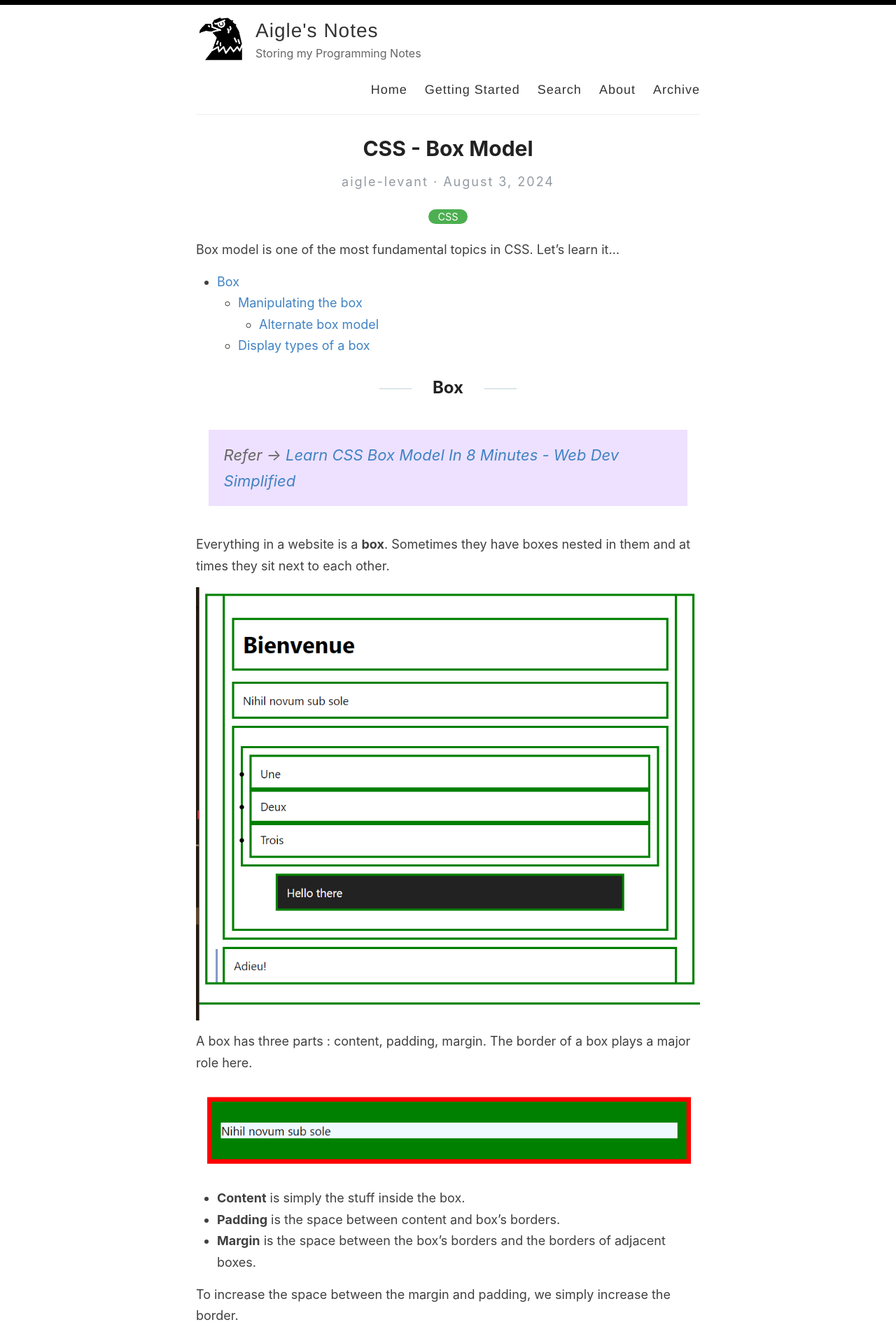
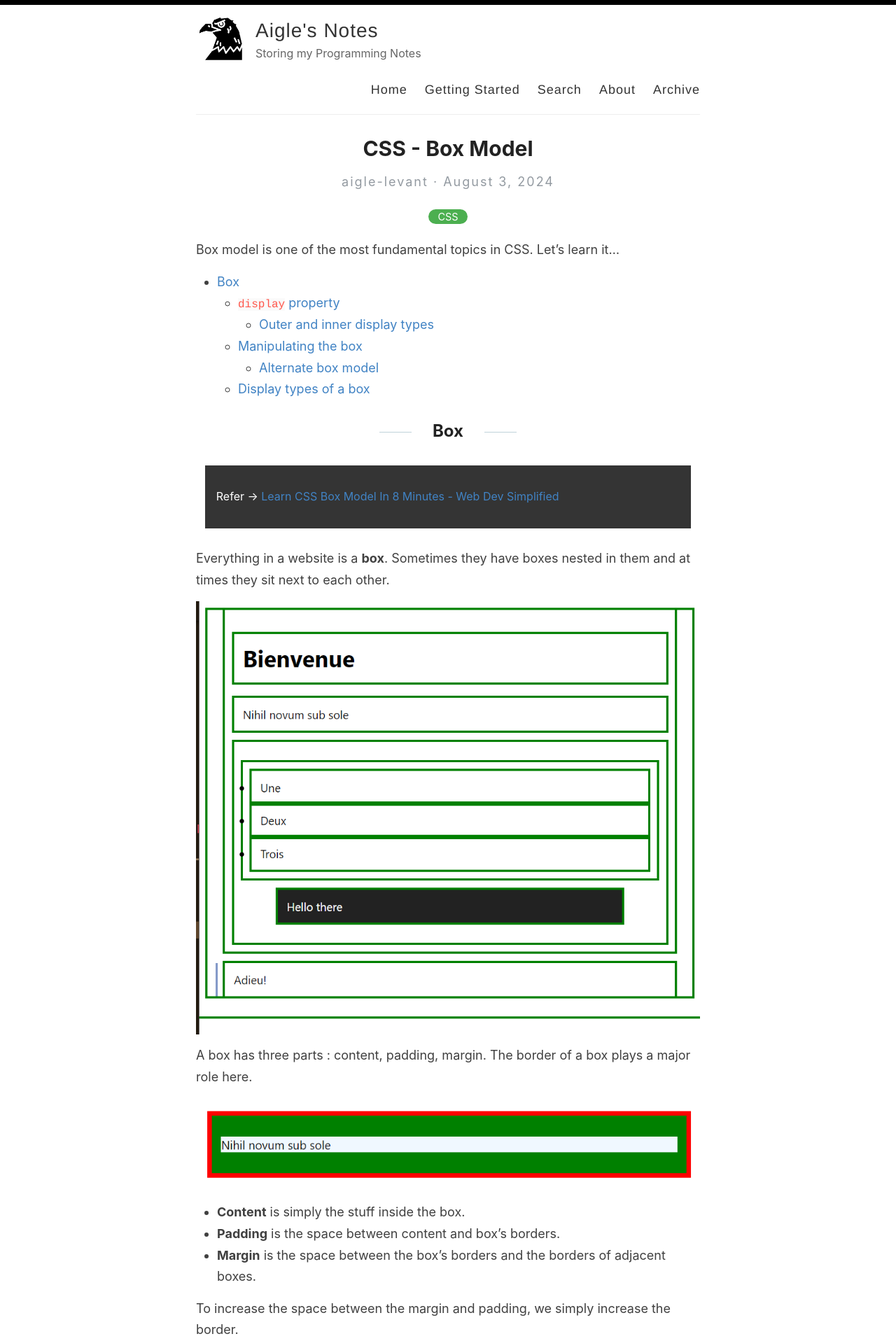
Before and after one commit to aigle-levant/notes-page, a Jekyll site: the page built from _posts/2024-08-03-css-box-model.md, in a window 1280 px wide. Shown: the top 1916 px of the page at 70% size. Built offline with Jekyll 4.4.1, drawn with Linux system fonts in a browser that asks for light colours; some of the changed text lies outside the part shown.

Commit message:
modified 2024-08-03-css-box-model.md and style.scss

```diff
--- a/_posts/2024-08-03-css-box-model.md
+++ b/_posts/2024-08-03-css-box-model.md
@@ -28,14 +28,35 @@
 To increase the space between the margin and padding, we simply increase the border.
 
 If there are 2 box margins right next to each other, the **largest margin will have priority**. This is because the smaller margin collapses into the larger one.
-{:.note}
+
+### `display` property
+
+This property decides two things :
+
+* Whether an element will be treated as a block or inline block.
+* The layout that'll used for its children.
+
+#### Outer and inner display types
+
+Let's say we have a paragraph tag and an `a` tag with borders :
+
+![alt text](image.png)
+
+Let's try using our ``display: box``...
+
+![alt text](image-1.png)
+
+...and ``display: inline-block``.
+
+![alt text](image-2.png)
+
+Notice how the box
 
 ### Manipulating the box
 
 We can set the height and width of our element using ``height`` and ``width`` properties.
 
-``inline-size`` and ``block-size`` properties are the other names of ``width`` and ``height``
-{:.note}
+> ``inline-size`` and ``block-size`` properties are the other names of ``width`` and ``height``
 
 A thing to note is that padding and border account into the height and width of the element. So if our box has the proportions 100px x 100px and our padding is at 20 px, it calculates it like this :
 
--- a/assets/style.scss
+++ b/assets/style.scss
@@ -377,11 +377,10 @@
   blockquote {
     margin: 1.8em .8em;
     /*border-left: 2px solid $gray;*/
-    padding: 0.1em 1em;
-    color: $gray;
-    font-size: 22px;
-    font-style: italic;
-    background-color: #ede1ff;
+    padding: 1em;
+    color: #ffffff;
+    font-size: 16px;
+    background-color: #343434;
   }
 
   .you-may-like{
```
Also changed, not shown: _posts/image-1.png (added), _posts/image-2.png (added), _posts/image.png (added).
